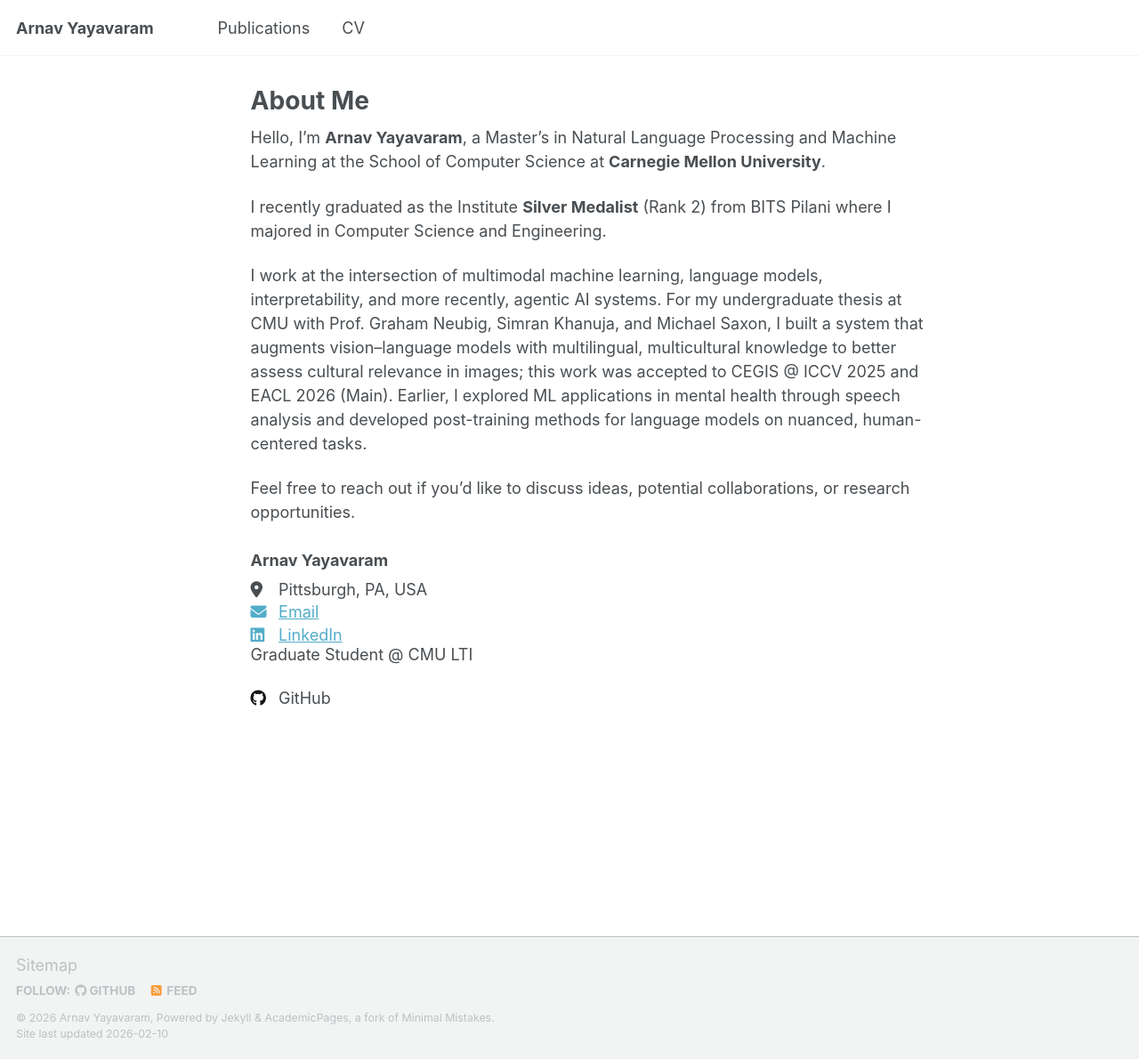
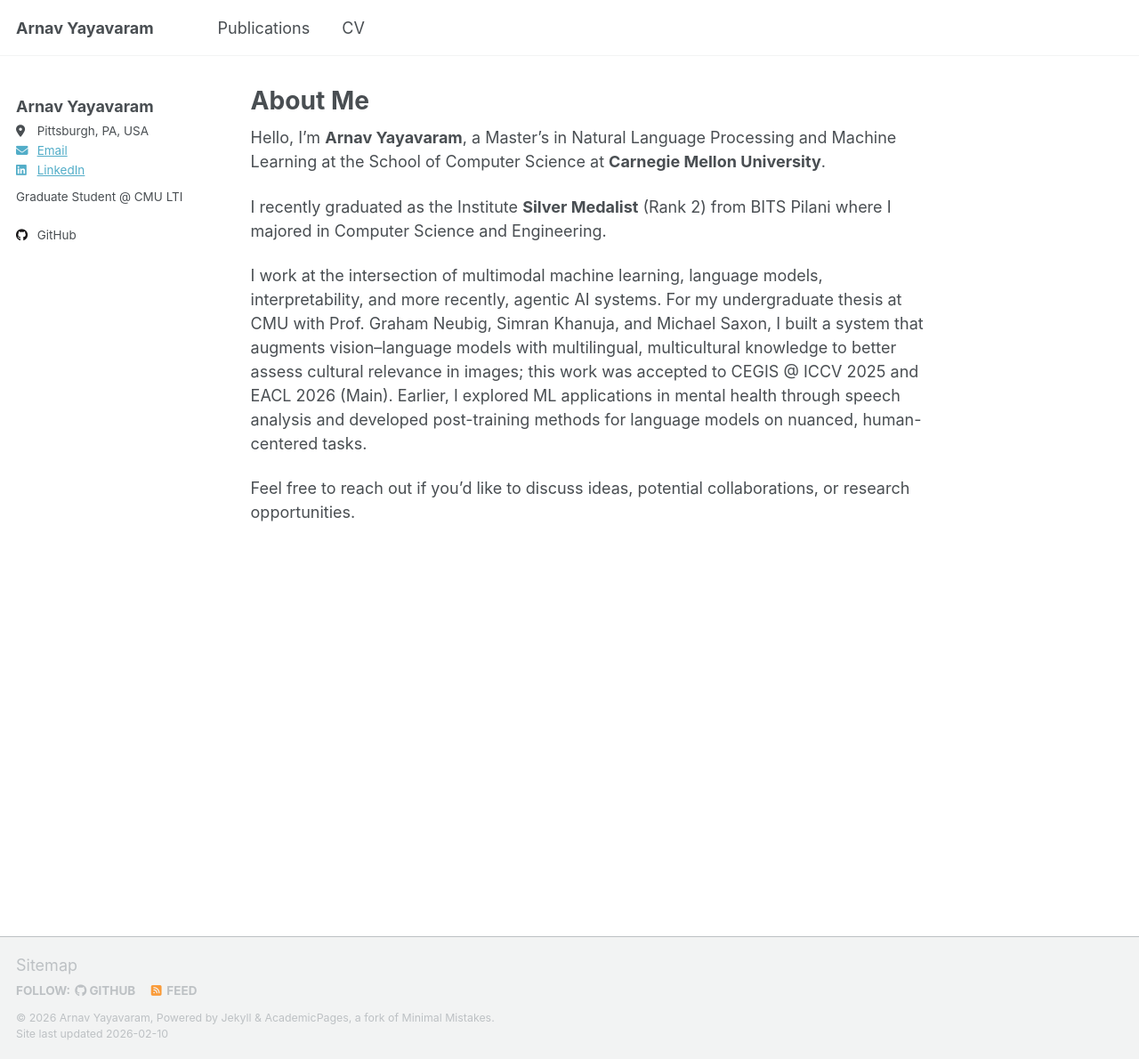
Before and after one commit to arnavyayavaram/arnavyayavaram.github.io, a Jekyll site: the page built from _pages/about.md, in a window 1280 px wide and 1190 px high. Shown: the whole window at 89% size. Built offline with Jekyll 4.4.1, drawn with Linux system fonts in a browser that asks for light colours; a script that is not in the unit is left out.

Commit message:
Revert "Move author profile below about content"
This reverts commit 3620032b6ff6f8b3f920ef01209489dfda3c840c.

```diff
--- a/_layouts/single.html
+++ b/_layouts/single.html
@@ -15,9 +15,7 @@
 {% endif %}
 
 <div id="main" role="main">
-  {% unless page.author_profile_below %}
-    {% include sidebar.html %}
-  {% endunless %}
+  {% include sidebar.html %}
 
   <article class="page" itemscope itemtype="http://schema.org/CreativeWork">
     {% if page.title %}<meta itemprop="headline" content="{{ page.title | markdownify | strip_html | strip_newlines | escape_once }}">{% endif %}
@@ -76,11 +74,6 @@
         {% endif %}
 
         {% if page.link %}<div><a href="{{ page.link }}" class="btn">{{ site.data.ui-text[site.locale].ext_link_label | default: "Direct Link" }}</a></div>{% endif %}
-        {% if page.author_profile_below and page.author_profile %}
-          <div class="author-profile-inline">
-            {% include author-profile.html %}
-          </div>
-        {% endif %}
       </section>
 
       <footer class="page__meta">
--- a/_sass/layout/_sidebar.scss
+++ b/_sass/layout/_sidebar.scss
@@ -196,10 +196,6 @@
   }
 }
 
-.author-profile-inline {
-  margin-top: 30px;
-}
-
 .author__urls {
   display: none;
   position: absolute;
```
Also changed, not shown: _pages/about.md (+0 -1 lines).
